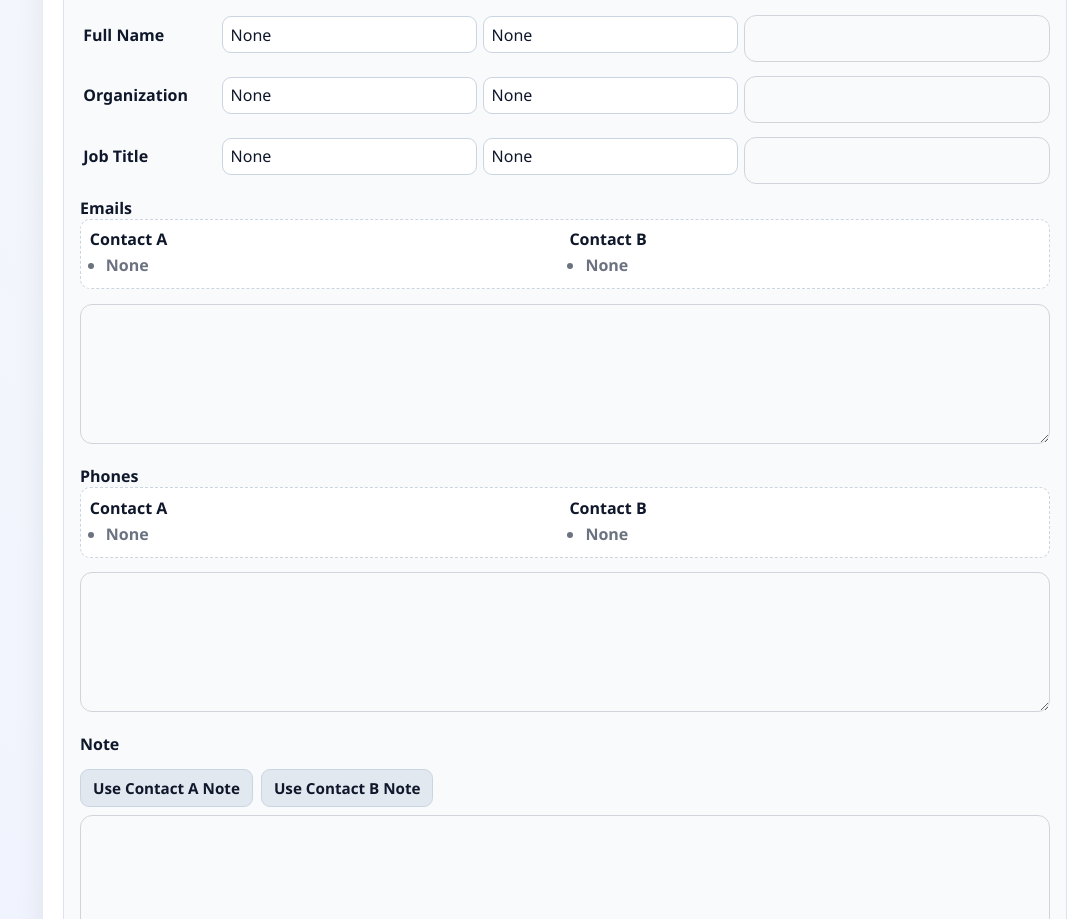
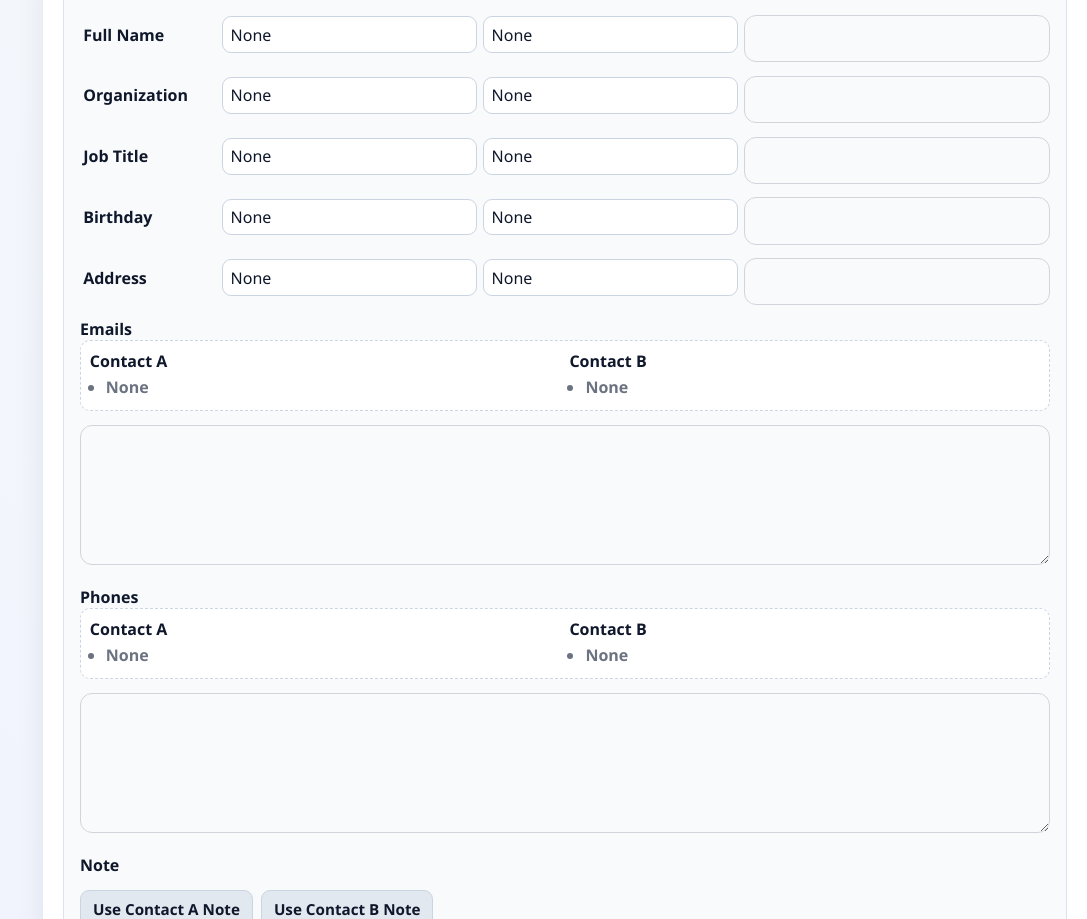
Before and after one commit to 7ooL/radicale-manager, a Python web app: template app/templates/quality_merge_preview.html in a window 1280 px wide. Shown: the part 552-1471 px from the top of the page, without its empty margins (193-1280 px from the left). Run offline with Jinja, Linux system fonts and the light colour scheme; the template is opened without the code that fills it, so the values that code supplies are empty.

Commit message:
Sprint: expand merge field audit and compact queue compare cards

```diff
--- a/app/static/style.css
+++ b/app/static/style.css
@@ -562,6 +587,37 @@ textarea {
 
 .merge-list-picker li {
   margin: 0.2rem 0;
+}
+
+.queue-merge-grid {
+  display: grid;
+  grid-template-columns: repeat(auto-fit, minmax(12rem, 1fr));
+  gap: 0.45rem;
+  margin: 0.25rem 0 0.2rem;
+}
+
+.queue-source-card {
+  padding: 0.5rem 0.6rem;
+}
+
+.queue-source-card p {
+  margin: 0.15rem 0;
+}
+
+.queue-merge-result {
+  border: 1px solid #dbeafe;
+  border-radius: 9px;
+  background: #eff6ff;
+  padding: 0.35rem 0.5rem;
+  font-size: 0.9rem;
+  line-height: 1.3;
+  margin-bottom: 0.15rem;
+}
+
+@media (min-width: 768px) {
+  .merge-list-picker {
+    grid-template-columns: 1fr 1fr;
+  }
 }
 
 .stage-help {
--- a/app/templates/quality_merge_preview.html
+++ b/app/templates/quality_merge_preview.html
@@ -35,8 +35,23 @@
             <p class="muted compact">{{ source.ref.profile_name }} / {{ source.ref.book_name }}</p>
             {% if source.fields.emails %}<p class="muted compact">Emails: {{ source.fields.emails|join(', ') }}</p>{% endif %}
             {% if source.fields.phones %}<p class="muted compact">Phones: {{ source.fields.phones|join(', ') }}</p>{% endif %}
+            {% if source.fields.address %}<p class="muted compact">Address: {{ source.fields.address }}</p>{% endif %}
             {% if source.fields.organization %}<p class="muted compact">Org: {{ source.fields.organization }}</p>{% endif %}
             {% if source.fields.job_title %}<p class="muted compact">Title: {{ source.fields.job_title }}</p>{% endif %}
+            <details class="merge-all-fields">
+              <summary>All fields ({{ source.parsed.advanced_fields|length if source.parsed else 0 }})</summary>
+              <div class="merge-field-audit-table">
+                {% for field in source.parsed.advanced_fields if source.parsed %}
+                  <div class="merge-field-audit-row">
+                    <strong>{{ field.property }}</strong>
+                    <span>{{ field.display_value or "None" }}</span>
+                    {% if field.params %}<span class="muted compact">{{ field.params|tojson }}</span>{% endif %}
+                  </div>
+                {% else %}
+                  <p class="muted compact">No parsed fields available.</p>
+                {% endfor %}
+              </div>
+            </details>
           </article>
         {% endfor %}
       </div>
@@ -85,6 +100,24 @@
           {{ source_b.fields.job_title if source_b and source_b.fields.job_title else "None" }}
         </button>
         <input type="text" name="job_title" value="{{ merged_defaults.job_title }}" />
+
+        <div class="merge-field-label">Birthday</div>
+        <button class="merge-value-button" type="button" data-source="a" data-field="birthday">
+          {{ source_a.fields.birthday if source_a and source_a.fields.birthday else "None" }}
+        </button>
+        <button class="merge-value-button" type="button" data-source="b" data-field="birthday">
+          {{ source_b.fields.birthday if source_b and source_b.fields.birthday else "None" }}
+        </button>
+        <input type="text" name="birthday" value="{{ merged_defaults.birthday }}" />
+
+        <div class="merge-field-label">Address</div>
+        <button class="merge-value-button" type="button" data-source="a" data-field="address">
+          {{ source_a.fields.address if source_a and source_a.fields.address else "None" }}
+        </button>
+        <button class="merge-value-button" type="button" data-source="b" data-field="address">
+          {{ source_b.fields.address if source_b and source_b.fields.address else "None" }}
+        </button>
+        <input type="text" name="address" value="{{ merged_defaults.address }}" />
       </div>
 
       <label>
@@ -172,12 +205,16 @@
           full_name: {{ (source_a.fields.full_name if source_a else "")|tojson }},
           organization: {{ (source_a.fields.organization if source_a else "")|tojson }},
           job_title: {{ (source_a.fields.job_title if source_a else "")|tojson }},
+          birthday: {{ (source_a.fields.birthday if source_a else "")|tojson }},
+          address: {{ (source_a.fields.address if source_a else "")|tojson }},
           note: {{ (source_a.fields.note if source_a else "")|tojson }},
         },
         b: {
           full_name: {{ (source_b.fields.full_name if source_b else "")|tojson }},
           organization: {{ (source_b.fields.organization if source_b else "")|tojson }},
           job_title: {{ (source_b.fields.job_title if source_b else "")|tojson }},
+          birthday: {{ (source_b.fields.birthday if source_b else "")|tojson }},
+          address: {{ (source_b.fields.address if source_b else "")|tojson }},
           note: {{ (source_b.fields.note if source_b else "")|tojson }},
         },
       };
@@ -201,7 +238,7 @@
         button.addEventListener("click", () => {
           const sourceKey = button.getAttribute("data-source");
           if (!sourceKey) return;
-          ["full_name", "organization", "job_title", "note"].forEach((field) => applyScalar(sourceKey, field));
+          ["full_name", "organization", "job_title", "birthday", "address", "note"].forEach((field) => applyScalar(sourceKey, field));
         });
       });
 
```
Also changed, not shown: other parts of app/static/style.css (+28 -3 lines), app/main.py (+6 -2 lines), app/templates/quality_review_queue.html (+8 -9 lines), tests/test_main_routes.py (+1 -1 lines).
